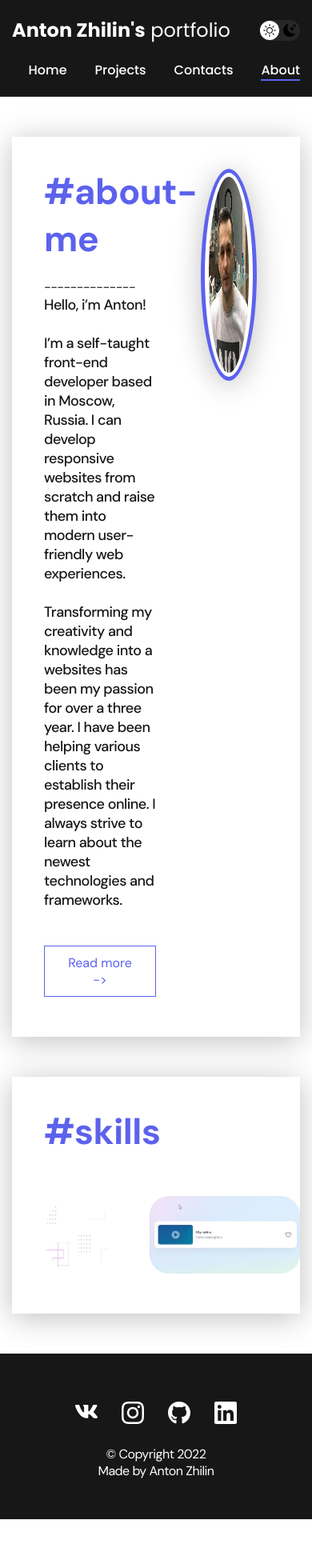
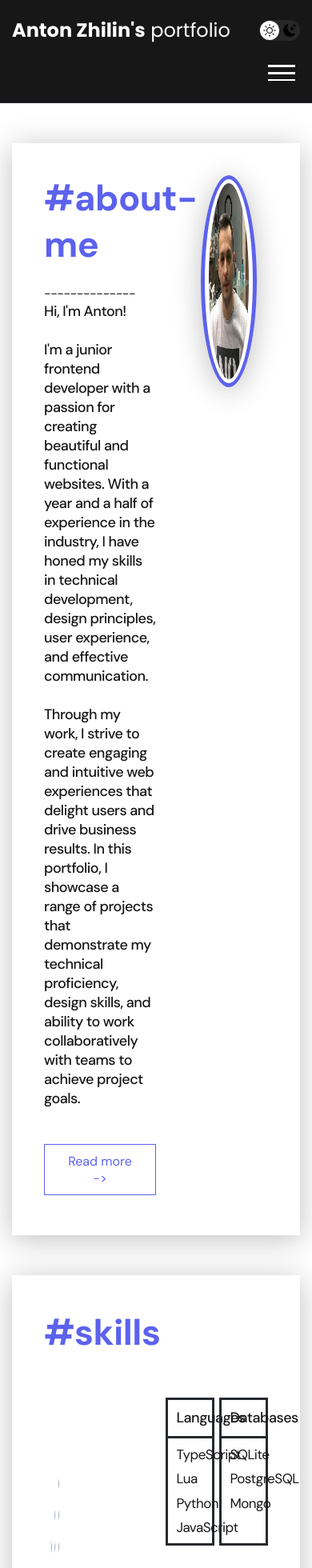
Before and after one commit to ministrov/my-portfolio-react, a React (Create React App) app: page /about in a window 390 px wide. Shown: the top 1960 px of the page at 80% size. Before the commit the page ends 1899 px from the top, so only its background shows below. Built offline with nearby package versions, Linux system fonts and the light colour scheme.

Commit message:
feat: end up operating with burger menu logic realisation

```diff
--- a/src/components/burger/Burger.js
+++ /dev/null
@@ -1,94 +0,0 @@
-import './style.css';
-
-const Burger = () => {
-  // let isExpanded = false;
-
-  // const card = document.querySelector(".card");
-  // const row = document.querySelector(".row");
-  // const animate1 = document.querySelector(".animate1");
-  // const animate2 = document.querySelector(".animate2");
-  // const animate3 = document.querySelector(".animate3");
-
-  // Keyframes
-  // const values1 = [
-  //   "M 84,24 C 84,24 61.333333,24.001 50,24.001 38.666667,24.001 16,24 16,24",
-  //   "M 82,24 C 82,24 66.957389,30.5 50,30.5 33.042611,30.5 18,24 18,24",
-  //   "M 80,24 C 80,24 61.663104,37 50,37 38.336896,37 20,24 20,24",
-  //   "M 78,24 C 78,24 55.685686,43.5 50,43.5 44.314314,43.5 22,24 22,24",
-  //   "M 76,24 C 76,24 50.055365,50 50,50 49.94463,50 24,24 24,24"
-  // ];
-  // const values2 = [
-  //   "M 84,50 H 50 16",
-  //   "M 75.5,50 H 50 24.5",
-  //   "M 67,50 H 50 33",
-  //   "M 58.5,50 H 50 41.5",
-  //   "M 50.001,50 H 50 49.99"
-  // ];
-  // const values3 = [
-  //   "M 84,76 C 84,76 61.333333,76.001 50,76.001 38.666667,76.001 16,76 16,76",
-  //   "M 82,76 C 82,76 66.957389,69.5 50,69.5 33.042611,69.5 18,76 18,76",
-  //   "M 80,76 C 80,76 61.663104,63 50,63 38.336896,63 20,76 20,76",
-  //   "M 78,76 C 78,76 55.685686,56.5 50,56.5 44.314314,56.5 22,76 22,76",
-  //   "M 76,76 C 76,76 50.055365,50 50,50 49.944635,50 24,76 24,76"
-  // ];
-
-  // function toggleAnimation(values, animate) {
-  //   animate.setAttribute(
-  //     "values",
-  //     !isExpanded ? values.join("; ") : values.slice().reverse().join("; ")
-  //   );
-  //   animate.beginElement();
-  // }
-
-  // function handleClick() {
-  //   isExpanded = row.getAttribute("aria-expanded") === "true";
-
-  //   if (isExpanded) {
-  //     card.classList.remove("active");
-  //   } else {
-  //     card.classList.add("active");
-  //   }
-
-  //   toggleAnimation(values1, animate1);
-  //   toggleAnimation(values2, animate2);
-  //   toggleAnimation(values3, animate3);
-
-  //   row.setAttribute("aria-expanded", !isExpanded);
-  //   row.setAttribute("aria-label", !isExpanded ? "Close Menu" : "Open Menu");
-  // }
-
-  // function initPath(clazz, descriptor) {
-  //   const path = document.querySelector(clazz);
-  //   path.setAttribute("d", descriptor);
-  // }
-
-  // initPath(".path1", values1[0]);
-  // initPath(".path2", values2[0]);
-  // initPath(".path3", values3[0]);
-
-  // row.addEventListener("keydown", (event) => {
-  //   if (event.key === "Enter" || event.key === " ") {
-  //     event.preventDefault();
-  //     row.click();
-  //   }
-  // });
-
-
-  return (
-    <>
-      <svg width="32" height="32" viewBox="0 0 100 100" className="icon">
-        <path className="path1">
-          <animate className="animate1" attributeName="d" dur="0.35s" repeatCount="1" fill="freeze" />
-        </path>
-        <path className="path2">
-          <animate className="animate2" attributeName="d" dur="0.35s" repeatCount="1" fill="freeze" />
-        </path>
-        <path className="path3">
-          <animate className="animate3" attributeName="d" dur="0.35s" repeatCount="1" fill="freeze" />
-        </path>
-      </svg>
-    </>
-  )
-}
-
-export default Burger;
--- a/src/components/burger/style.css
+++ /dev/null
@@ -1,8 +0,0 @@
-.icon {
-  fill: none;
-  margin-top: 0px;
-  stroke: var(--blackpure);
-  stroke-width: 12;
-  stroke-linecap: square;
-  stroke-linejoin: round;
-}
--- a/src/components/navbar/Navbar.js
+++ b/src/components/navbar/Navbar.js
@@ -2,6 +2,7 @@
 import './style.css';
 
 import { NavLink } from 'react-router-dom';
+import { useState } from 'react';
 
 import sun from '../../img/icons/sun.svg';
 import moon from '../../img/icons/moon.svg';
@@ -9,6 +10,19 @@ import moon from '../../img/icons/moon.svg';
 const Navbar = () => {
   const activeLink = "nav-list__link nav-list__link--active";
   const normalLink = "nav-list__link";
+
+  const [active, setActive] = useState('nav-list');
+  const [toggleIcon, setToggleIcon] = useState('nav__toggler')
+
+  const navToggler = () => {
+    active === 'nav-list' ? setActive('nav-list nav-list__active') : setActive('nav-list');
+
+    /**
+     * Toggle animation
+     */
+
+    toggleIcon === 'nav__toggler' ? setToggleIcon('nav__toggler toggle') : setToggleIcon('nav__toggler');
+  }
 
   return (
     <nav className="nav">
@@ -23,7 +37,7 @@ const Navbar = () => {
             <img src={moon} alt="Dark mode" className="dark-mode-btn__icon" />
           </button>
 
-          <ul className="nav-list">
+          <ul className={active}>
             <li className="nav-list__item">
               <NavLink to="/" className={({ isActive }) => isActive ? activeLink : normalLink}>
                 Home
@@ -45,6 +59,12 @@ const Navbar = () => {
               </NavLink>
             </li>
           </ul>
+
+          <div onClick={navToggler} className={toggleIcon}>
+            <div className="line1"></div>
+            <div className="line2"></div>
+            <div className="line3"></div>
+          </div>
         </div>
       </div>
     </nav>
--- a/src/components/navbar/style.css
+++ b/src/components/navbar/style.css
@@ -64,3 +64,59 @@
   width: 100%;
   background-color: var(--accent);
 }
+
+.nav__toggler div {
+  width: 2.1rem;
+  height: 0.15rem;
+  margin: 0.4rem;
+  background-color: var(--white);
+  transition: 0.34s ease-in;
+}
+
+.nav__toggler {
+  display: none;
+  cursor: pointer;
+}
+
+@media  screen and (max-width: 798px) {
+  .nav {
+    position: relative;
+    z-index: 10;
+  }
+
+  .nav__toggler {
+    display: block;
+  }
+
+  .nav-list {
+    z-index: 5;
+    position: fixed;
+    top: 4rem;
+    right: 0;
+    flex-direction: column;
+    justify-content: center;
+    gap: 3rem;
+    width: 50%;
+    height: 93vh;
+    background-color: var(--nav-bg);
+    transform: translateX(100%);
+    transition: 0.5s ease-in;
+  }
+}
+
+.nav-list__active {
+  transform: translateX(0);
+}
+
+/* Toggle line animation*/
+
+.toggle .line1 {
+  transform: rotate(-45deg) translate(-4px, 5px);
+}
+
+.toggle .line2 {
+  opacity: 0;
+}
+.toggle .line3 {
+  transform: rotate(45deg) translate(-4px, -5px);
+}
--- /dev/null
+++ b/src/helpers/skills.js
@@ -0,0 +1,55 @@
+export const skills = [
+  {
+    id: 1,
+    title: "Languages",
+    languages: ["TypeScript", "Lua", "Python", "JavaScript"],
+  },
+  {
+    id: 2,
+    title: "Databases",
+    languages: ["SQLite", "PostgreSQL", "Mongo"]
+  },
+  {
+    id: 3,
+    title: "Tools",
+    languages: [
+      "VSCode",
+      "Neovim",
+      "Linux",
+      "Figma",
+      "XFCE",
+      "Arch",
+      "Git",
+      "Font Awesome",
+    ],
+  },
+  {
+    id: 4,
+    title: "Other",
+    languages: ["HTML", "CSS", "EJS", "SCSS", "REST", "Jinja"],
+  },
+  {
+    id: 5,
+    title: "Frameworks",
+    languages: [
+      "React",
+      "Vue",
+      "Disnake",
+      "Discord.js",
+      "Flask",
+      "Express.js",
+    ],
+  },
+  {
+    id: 6,
+    title: "Things",
+    languages: [
+      "React",
+      "Vue",
+      "Disnake",
+      "Discord.js",
+      "Flask",
+      "Express.js",
+    ],
+  }
+];
--- a/src/pages/About.js
+++ b/src/pages/About.js
@@ -1,16 +1,13 @@
-/* eslint-disable jsx-a11y/anchor-is-valid */
-/* eslint-disable react/jsx-no-comment-textnodes */
+
 import '../styles/about.css';
 import myPicture from '../img/my-picture.jpg';
 import shapes from '../img/shapes.png';
-
-import Video from '../components/video/Video';
+import { skills } from '../helpers/skills';
 
 const About = () => {
   return (
     <>
       <main className="about">
-        <>
         <h1 className="visually-hidden">Page about author</h1>
         <div className="container">
           <section className="about__section">
@@ -26,23 +23,18 @@ const About = () => {
                   </div>
                 </div>
                 <p className="about__description">
-                    Hello, i’m Anton!
+                  Hi, I'm Anton!
                   <br />
                   <br />
-                    I’m a self-taught front-end developer based in Moscow, Russia. I
-                    can develop responsive websites from scratch and raise them into
-                    modern user-friendly web experiences.
+                  I'm a junior frontend developer with a passion for creating beautiful and functional websites. With a year and a half of experience in the industry, I have honed my skills in technical development, design principles, user experience, and effective communication.
                   <br />
                   <br />
-                    Transforming my creativity and knowledge into a websites has been
-                    my passion for over a three year. I have been helping various clients to
-                    establish their presence online. I always strive to learn about
-                    the newest technologies and frameworks.
+                  Through my work, I strive to create engaging and intuitive web experiences that delight users and drive business results. In this portfolio, I showcase a range of projects that demonstrate my technical proficiency, design skills, and ability to work collaboratively with teams to achieve project goals.
                 </p>
                 {/* button */}
                 <div className="about__button-block">
                   <a
-                      href="#"
+                    href="#!"
                     className="about__link"
                   >
                     <button>Read more -{">"}</button>
@@ -57,21 +49,30 @@ const About = () => {
           </section>
 
           <section className="skills__section">
-              {/* bottom */}
             <h2 className="skills__title title-1">#skills</h2>
-
             <div className="skills__bottom">
-                {/* left */}
               <div className="skills__left">
                 <img className="about__image" src={shapes} alt="a diffrent of shapes" />
               </div>
               <div className="skills__right">
-                  <Video/>
+                {skills.map(skill => (
+                  <>
+                    <div className="skills__elements" key={skill.id}>
+                      <div className="skills__title-wrapper">
+                        <h2 className="skills__title">{skill.title}</h2>
+                      </div>
+                      <div className="skills__items">
+                        {skill.languages.map((language) => {
+                          return <span>{language}</span>;
+                        })}
+                      </div>
+                    </div>
+                  </>
+                ))}
               </div>
             </div>
           </section>
         </div>
-        </>
       </main>
     </>
   )
--- a/src/pages/Projects.js
+++ b/src/pages/Projects.js
@@ -1,7 +1,6 @@
 // import Project from '../components/project/Project';
 import { projects } from '../helpers/projectsList';
 import Project from '../components/project/Project';
-import Burger from '../components/burger/Burger';
 
 const Projects = () => {
   return (
@@ -13,8 +12,6 @@ const Projects = () => {
           <ul className="projects">
             {projects.map(project => <Project title={project.title} img={project.img} key={project.id}/>)}
           </ul>
-
-          <Burger/>
         </div>
       </main>
     </>
--- a/src/styles/about.css
+++ b/src/styles/about.css
@@ -74,6 +74,7 @@
   margin-bottom: 50px;
   padding-top: 40px;
   padding-left: 40px;
+  padding-right: 40px;
   padding-bottom: 50px;
   box-shadow: var(--box-shadow);
 }
@@ -88,4 +89,48 @@
 .skills__bottom {
   display: flex;
   column-gap: 3rem;
+  min-height: 520px;
 }
+
+.skills__left {
+  width: 45%;
+}
+
+.skills__right {
+  display: grid;
+  grid-template-columns: 1fr 1fr;
+  gap: 5%;
+  width: 55%;
+}
+
+.skills__elements {
+  min-width: 45%;
+  border: 3px solid var(--black-border);
+}
+
+.skills__title-wrapper {
+  padding: 10px;
+  border-bottom: 3px solid var(--black-border);
+}
+
+.skills__title {
+  font-family: inherit;
+  font-size: 18px;
+  font-weight: 500;
+  line-height: 1.4;
+}
+
+.skills__items {
+  display: flex;
+  flex-wrap: wrap;
+  row-gap: 10px;
+  max-width: 88%;
+  padding: 10px;
+  font-family: inherit;
+  font-size: 17px;
+  line-height: 1.2;
+}
+
+.skills__items span:not(:last-child) {
+  margin-right: 10px;
+}
```
Lines whose indentation alone changed are shown as unchanged.
